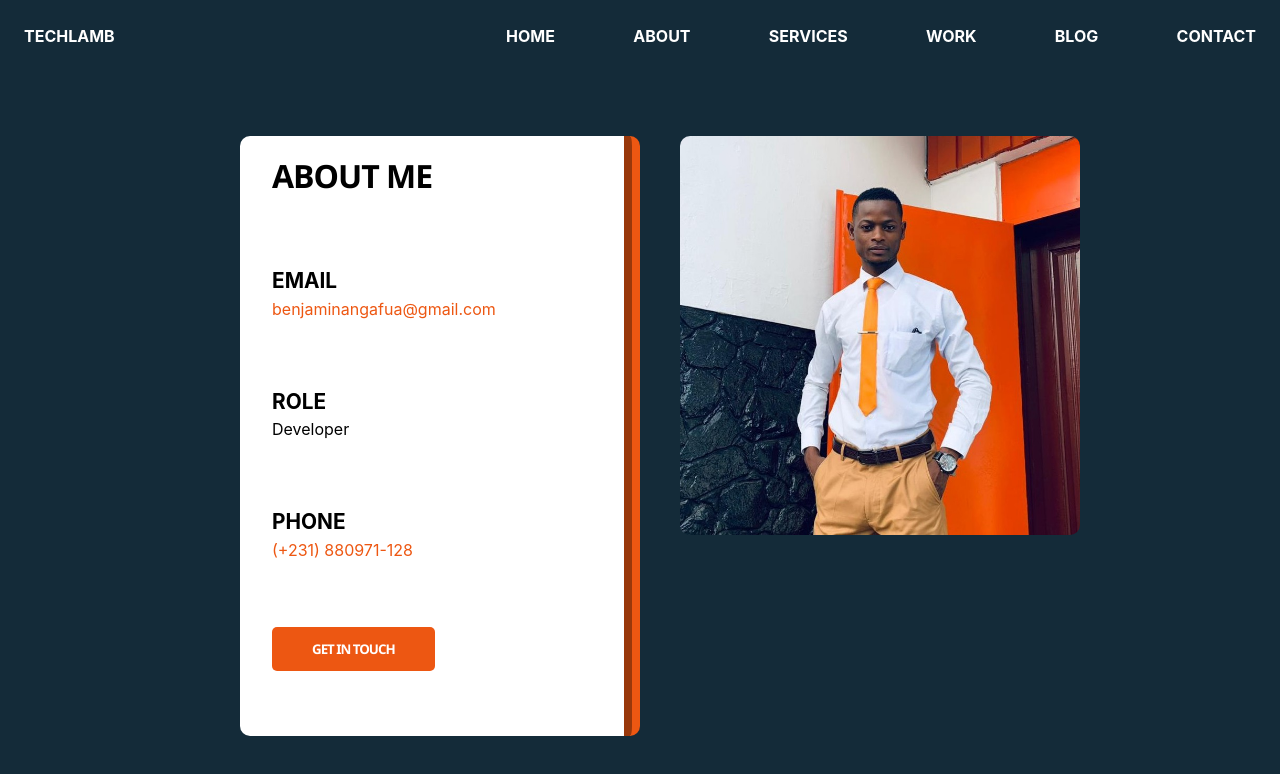
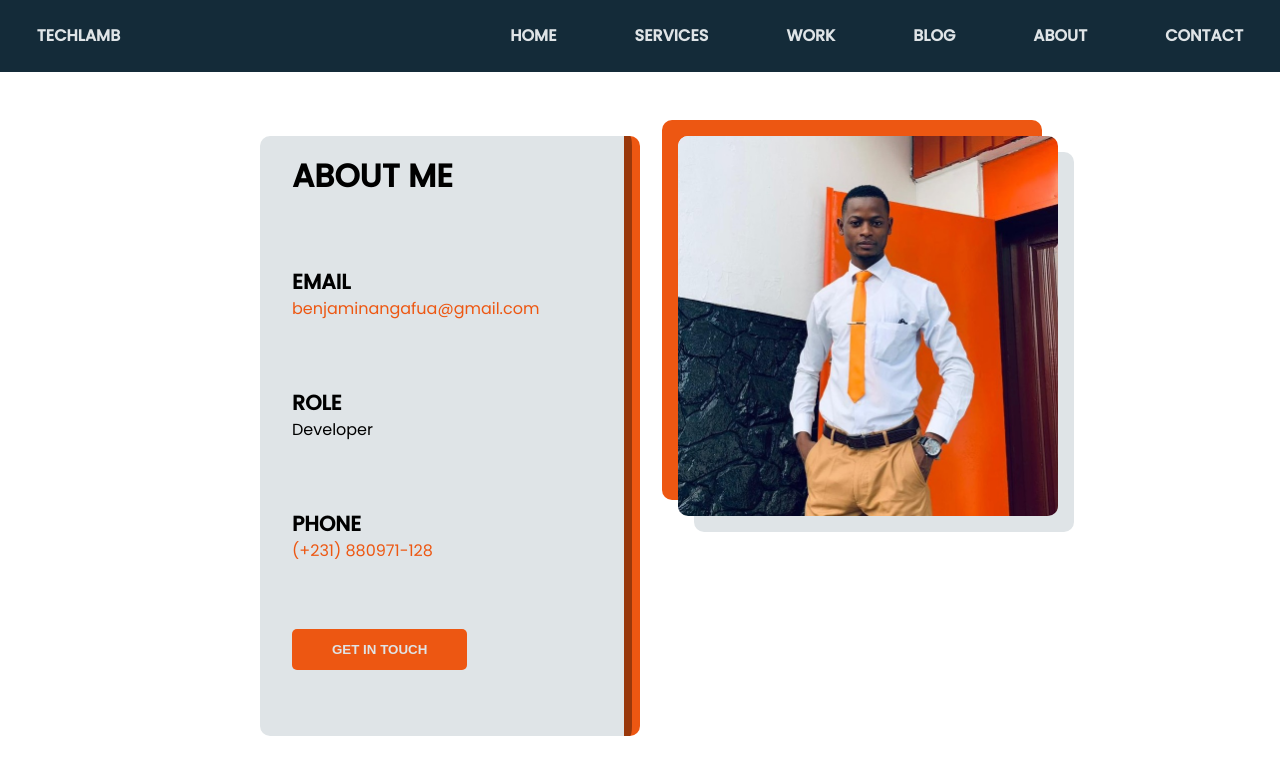
Before and after one commit to benjaminangafua/blog, a Vue app: page /about in a window 1280 px wide. Shown: the top 774 px of the page. Built offline with nearby package versions, Linux system fonts and the light colour scheme.

Commit message:
Updated the contat page design

```diff
--- a/index.html
+++ b/index.html
@@ -5,7 +5,10 @@
     <meta charset="UTF-8">
     <link rel="icon" href="/favicon.ico">
     <meta name="viewport" content="width=device-width, initial-scale=1.0">
-    <link rel="stylesheet" href="https://cdnjs.cloudflare.com/ajax/libs/font-awesome/6.2.0/css/all.min.css">
+    <link rel="preconnect" href="https://fonts.googleapis.com">
+<link rel="preconnect" href="https://fonts.gstatic.com" crossorigin>
+<link href="https://fonts.googleapis.com/css2?family=Poppins:wght@400;500&display=swap" rel="stylesheet">
+ <link rel="stylesheet" href="https://cdnjs.cloudflare.com/ajax/libs/font-awesome/6.2.0/css/all.min.css">
     <title>BENJAMIN</title>
 </head>
 
--- a/src/assets/css/color.css
+++ b/src/assets/css/color.css
@@ -1,7 +1,7 @@
 :root {
     --teal: hsl(180, 100%, 25%);
     --orange: hsl(19, 86%, 50%);
-    --white: hsl(0, 0%, 100%);
+    --white: hsl(202, 14%, 89%);
     --dark-blue: hsl(203, 49%, 15%);
 }
 
--- a/src/assets/css/images.css
+++ b/src/assets/css/images.css
@@ -1,8 +1,8 @@
 .main-container {
-    background: var(--dark-blue);
+    /* background: var(--dark-blue); */
 }
 img {
     border-radius: 10px;
-    width: 400px;
-    /* height: 380px;  */
+    width: 380px;
+    box-shadow: 1rem 1rem var(--white), -1rem -1rem var(--orange);
 }
--- a/src/assets/css/layout.css
+++ b/src/assets/css/layout.css
@@ -10,7 +10,6 @@ body {
 
 .main-container {
     min-height: 100vh;
-    /* min-width: 100vw; */
     display: grid;
     grid-template-rows: auto 2fr auto;
     margin: 0;
@@ -31,7 +30,7 @@ body {
     grid-template-columns: auto auto;
     background: var(--dark-blue);
     font-weight: bold;
-    padding: 1.5rem;
+    padding: 1.5rem 2.3rem;
     margin: 0;
 }
 
@@ -77,7 +76,7 @@ body {
     display: grid;
     padding-left: 2rem;
     padding-top: 1rem;
-    width: 25rem;
+    width: 23.75rem;
      background-color: var(--white);
      border-radius: 10px;  /* color: var(--white); */
      border-right: 1rem groove var(--orange);
@@ -94,10 +93,6 @@ body {
 {
     font-weight: bolder;
     font-size: xx-large;
-    letter-spacing: -1px;
-
-    font-family: 'Segoe UI', Tahoma, Geneva, Verdana, sans-serif;
-
 }
 
 .txt .btn button{
@@ -106,11 +101,41 @@ body {
     border: none;
     border-radius: 5px;
     padding: .8rem 2.5rem;
-    letter-spacing: -1px;
+
     font-weight: bold;
-    font-family: 'Segoe UI', Tahoma, Geneva, Verdana, sans-serif;
 }
 
+/* Contact */
+.contact-container{
+    display: grid;
+    grid-template-columns: 50% 50%;
+}
+
+
+form{
+    /* background-color: var(--white); */
+    padding: 20px;
+    padding-top: 0px;
+    display: grid;
+}
+
+.form{
+    background-color: var(--orange);
+    border-top-right-radius: 50%;
+
+}
+.curve-design{
+    display: grid;
+    grid-template-columns: auto auto;
+    background-color: var(--dark-blue);
+
+
+
+
+}
+div svg{
+    /* width: 100%;  */
+}
 .footer {
     text-align: center;
 }
--- a/src/assets/css/typography.css
+++ b/src/assets/css/typography.css
@@ -1,5 +1,6 @@
 body {
-    font-family: -apple-system, BlinkMacSystemFont, "Segoe UI", Roboto, "Helvetica Neue", Arial, sans-serif, "Apple Color Emoji", "Segoe UI Emoji", "Segoe UI Symbol", "Noto Color Emoji";
+    font-family:     'Poppins', sans-serif;
+
     font-size: 1rem;
     font-weight: 400;
     line-height: 1.5;
--- a/src/components/Header.vue
+++ b/src/components/Header.vue
@@ -22,10 +22,10 @@ const active = computed(()=>{
 
         <div class="nav-bar" id="navBar" ref="navBar">
             <RouterLink to="/" > <div class="nav-item">HOME</div></RouterLink>
-            <RouterLink to="/about"> <div class="nav-item">ABOUT</div></RouterLink>
             <RouterLink to="/service"><div class="nav-item"> SERVICES</div></RouterLink>
             <RouterLink to="/work"><div class="nav-item">WORK</div></RouterLink>
             <RouterLink to="/blog"><div class="nav-item">BLOG</div></RouterLink>
+            <RouterLink to="/about"> <div class="nav-item">ABOUT</div></RouterLink>
             <RouterLink to="/contact"><div class="nav-item">CONTACT</div></RouterLink>
         </div>
     </div>
--- a/src/router/index.js
+++ b/src/router/index.js
@@ -13,6 +13,11 @@ const router = createRouter({
             name: 'about',
             component: () =>
                 import ('../views/About.vue')
+        }, {
+            path: '/contact',
+            name: 'contact',
+            component: () =>
+                import ('../views/Contact.vue')
         },
 
 
--- /dev/null
+++ b/src/views/Contact.vue
@@ -0,0 +1,38 @@
+
+<script setup>
+</script>
+
+<template>
+<div class="contact-container">
+    <div class="form">
+
+            <form action="">
+                <h1>Leave a message</h1>
+                <div class="name">
+                    <div>Name: <br><input type="text" name="name" id="name"></div>
+
+                    <div>
+                    Phone:<br> <input type="text" name="phone" id="phone"></div>
+
+                    <div>
+                    Email:<br> <input type="text" name="email" id="email"></div>
+                    <div>
+                    Message:
+                    <br><textarea name="" id="" cols="30" rows="10"></textarea>
+                    </div>
+                    <input type="submit" value="Send">
+                </div>
+            </form>
+    </div>
+
+    <div class="curve-design">
+         <!-- <svg id="visual" viewBox="0 0 900 600" width="900" height="600" xmlns="http://www.w3.org/2000/svg" xmlns:xlink="http://www.w3.org/1999/xlink" version="1.1"><path d="M568 600L603.7 583.3C639.3 566.7 710.7 533.3 715.7 500C720.7 466.7 659.3 433.3 623 400C586.7 366.7 575.3 333.3 587 300C598.7 266.7 633.3 233.3 643.3 200C653.3 166.7 638.7 133.3 622.8 100C607 66.7 590 33.3 581.5 16.7L573 0L900 0L900 16.7C900 33.3 900 66.7 900 100C900 133.3 900 166.7 900 200C900 233.3 900 266.7 900 300C900 333.3 900 366.7 900 400C900 433.3 900 466.7 900 500C900 533.3 900 566.7 900 583.3L900 600Z" fill="#F7770F" stroke-linecap="round" stroke-linejoin="miter"></path></svg> -->
+    <h1>Kindly leave a message to keep in touch! </h1>
+
+    </div>
+</div>
+</template>
+
+<style scoped>
+
+</style>
```
Also changed, not shown: wave-haikei(1).svg (added).
